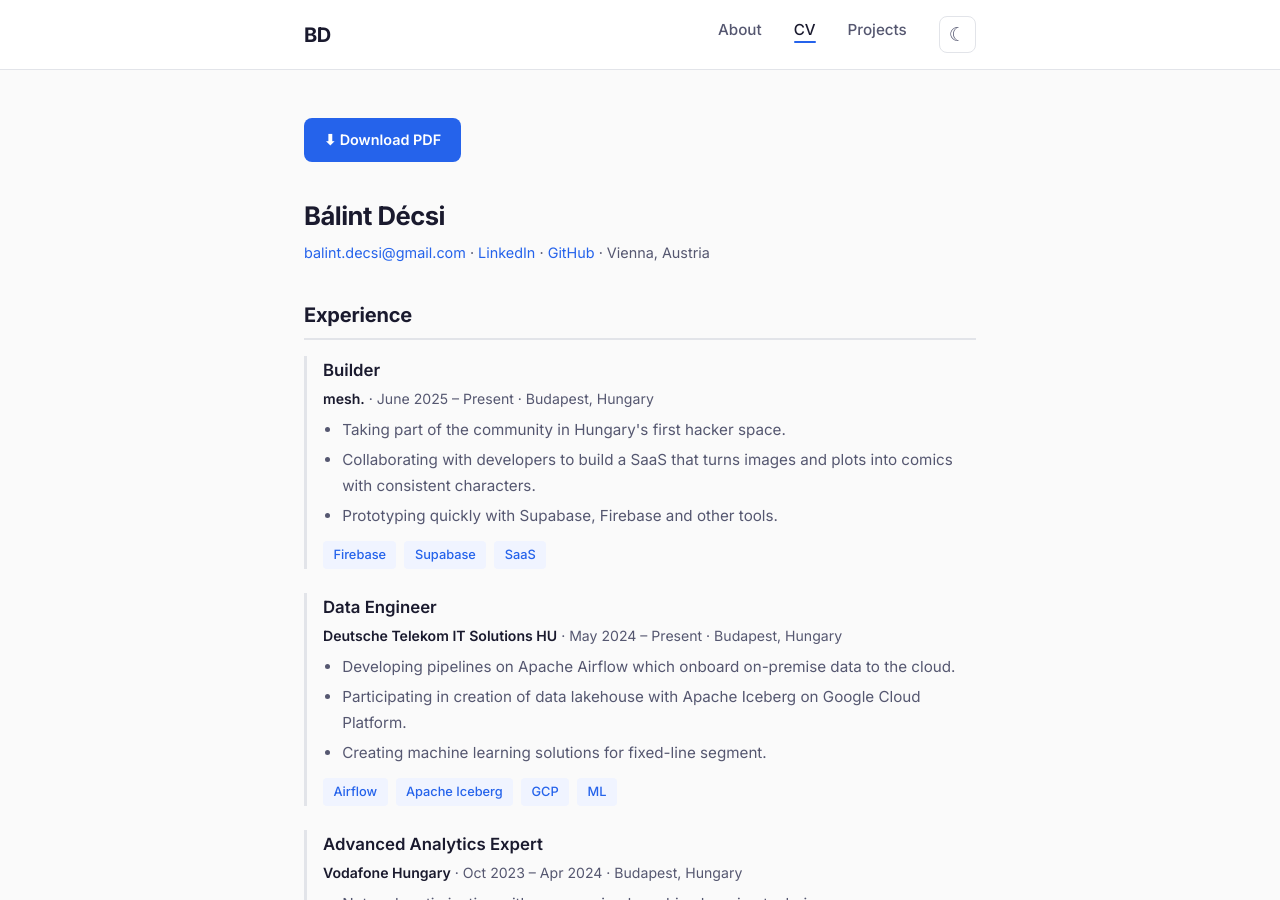
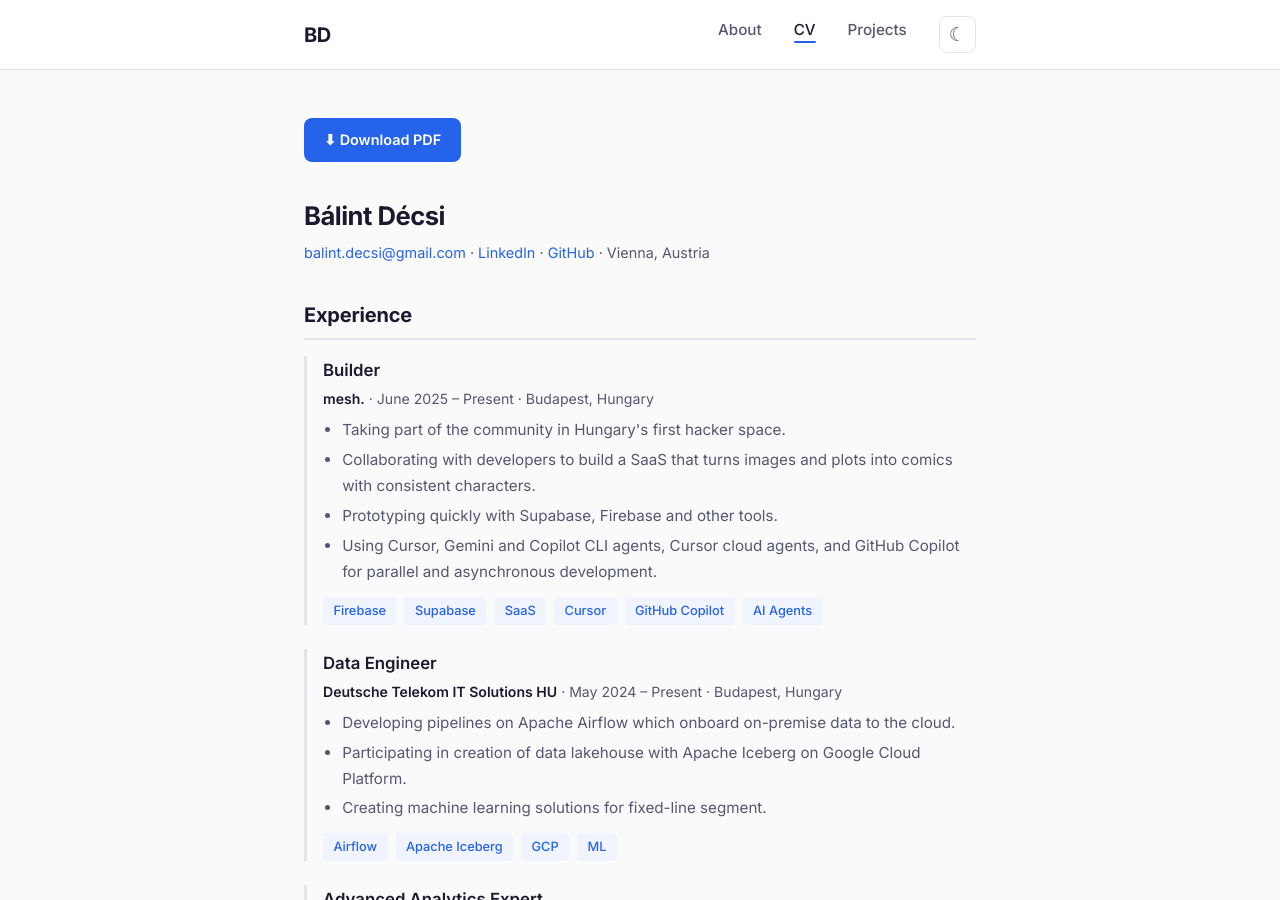
Before and after one commit to balintdecsi/balintdecsi.github.io, a Jekyll site: the page built from cv.html, in a window 1280 px wide and 900 px high. Built offline with Jekyll 4.4.1, drawn with Linux system fonts in a browser that asks for light colours.

Commit message:
Add AI tools bullet point and tags to mesh. Builder section in cv.html
Co-authored-by: balintdecsi <49560050+balintdecsi@users.noreply.github.com>

```diff
--- a/cv.html
+++ b/cv.html
@@ -27,11 +27,15 @@ title: CV
       <li>Taking part of the community in Hungary's first hacker space.</li>
       <li>Collaborating with developers to build a SaaS that turns images and plots into comics with consistent characters.</li>
       <li>Prototyping quickly with Supabase, Firebase and other tools.</li>
+      <li>Using Cursor, Gemini and Copilot CLI agents, Cursor cloud agents, and GitHub Copilot for parallel and asynchronous development.</li>
     </ul>
     <div class="cv-tags">
       <span class="cv-tag">Firebase</span>
       <span class="cv-tag">Supabase</span>
       <span class="cv-tag">SaaS</span>
+      <span class="cv-tag">Cursor</span>
+      <span class="cv-tag">GitHub Copilot</span>
+      <span class="cv-tag">AI Agents</span>
     </div>
   </div>
 
```
